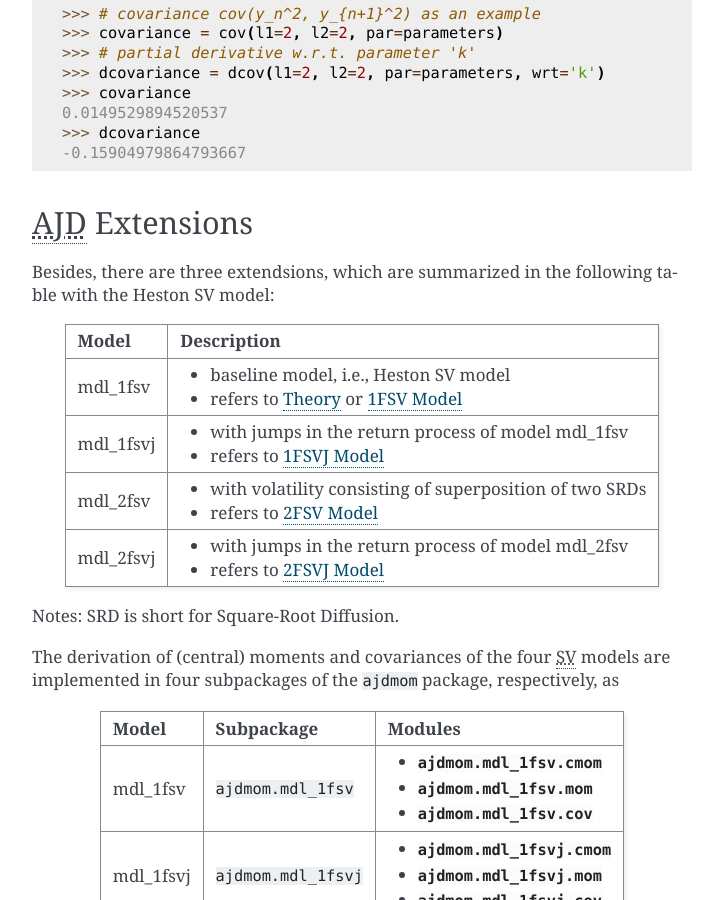
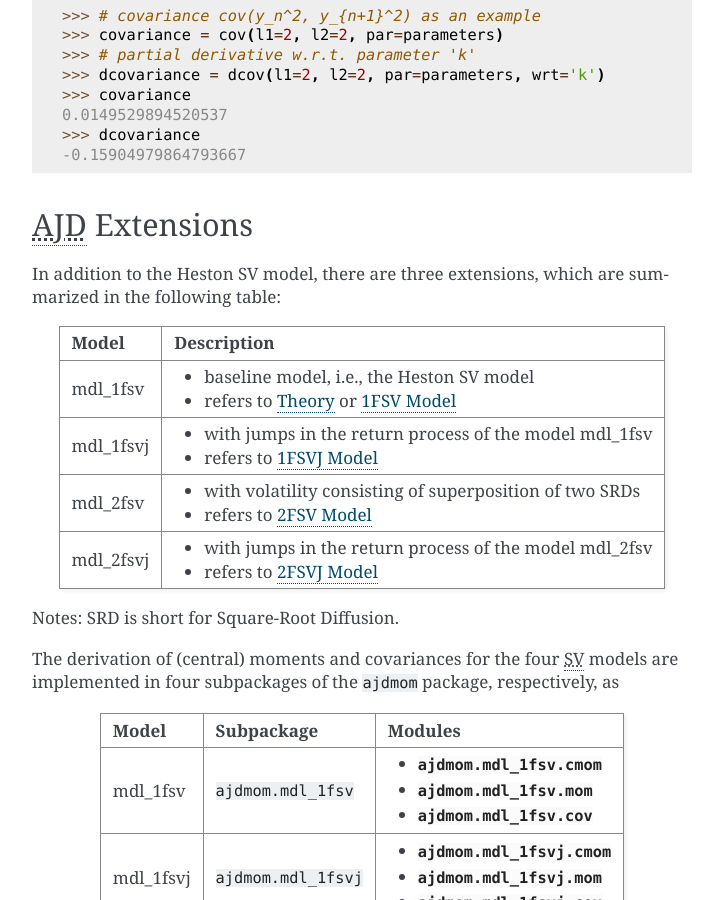
Before and after one commit to xmlongan/ajdmom, a Sphinx documentation site: the page built from docs/source/usage.rst, in a window 1280 px wide and 900 px high, scrolled down 3587 px. Shown: the whole window, without its empty margins (388-1111 px from the left). Built offline with Sphinx 7.4.7, drawn with Linux system fonts in a browser that asks for light colours; some of the changed text lies outside the part shown.

Commit message:
update the README.md and three files in the docs directory, i.e., index.rst, theory.rst, usage.rst.

```diff
--- a/docs/source/usage.rst
+++ b/docs/source/usage.rst
@@ -3,8 +3,7 @@
 ============
 
 Currently, the ``adjmom`` package supports the auto-derivation of moment,
-central moment
-and covariance formulas of any order of
+central moment and covariance formulas of any order for
 Heston :abbr:`SV(Stochastic Volatility)` Model,
 a typical :abbr:`AJD(Affine Jump Diffusion)` model,
 and its three AJD extensions.
@@ -27,7 +26,7 @@
 ===============================================
 
 The most well-known example of :abbr:`AJD(Affine Jump Diffusion)` model should
-be Heston :abbr:`SV(Stochastic Volatility)` model.
+be the Heston :abbr:`SV(Stochastic Volatility)` model.
 In the ``ajdmom`` package,
 it is treated as the baseline model and described by the following
 :abbr:`SDEs(Stochastic Differential Equations)` [#f1]_ ,
@@ -37,27 +36,27 @@
     dv(t) &= k(\theta - v(t))dt + \sigma_v\sqrt{v(t)}dw^v(t),
 
 where :math:`s(t)` is the asset price at time :math:`t`.
-The details refer to the :doc:`theory` page. The return :math:`y_i` of the
-*i*\ th interval with length :math:`h` is defined as,
+The details refer to the :doc:`theory` page. The return :math:`y_i` over the
+*i*\ th interval of length :math:`h` is defined as,
 
 .. math::
    y_i \triangleq \log s(ih) - \log s((i-1)h).
 
-Heston SV model is implemented in the ``mdl_1fsv`` subpackage of the ``ajdmom``
-package.
+The derivation for the Heston SV model is implemented in the ``mdl_1fsv``
+subpackage of the ``ajdmom`` package.
 
 Formula Deriving
 ===================
 
 The moment and covariance formulas are encoded in objects of class
-:py:class:`~ajdmom.poly.Poly` which is a customized dictionary data structure,
-and derived from the
+:py:class:`~ajdmom.poly.Poly` which is a customized dictionary data structure
+derived from the
 :class:`~collections.UserDict` class in the Python Standard Library
 `collections <https://docs.python.org/3/library/collections.html>`_.
 
 **Moment Formulas**
 
-To get the formula of the first moment :math:`E[y_n]`:
+To get the formula for the first moment :math:`E[y_n]`:
 
 >>> from ajdmom import mdl_1fsv # mdl_1fsv -> mdl_1fsvj, mdl_2fsv, mdl_2fsvj
 >>> from pprint import pprint
@@ -86,7 +85,7 @@
    \left(\sqrt{1-\rho^2}\right)^0,
 
 respectively. Adding together the two terms reproduces the first moment of
-Heston SV model, i.e., :math:`E[y_n] = (\mu-\theta/2)h`.
+the Heston SV model, i.e., :math:`E[y_n] = (\mu-\theta/2)h`.
 
 **Covariance Formulas**
 
@@ -95,7 +94,7 @@
 :math:`(l_1,l_2)`, i.e.,
 :math:`cov(y_n^{l_1}, y_{n+1}^{l_2})`.
 
-To derive the formula of covariance :math:`cov(y_n^2,y_{n+1})`:
+To derive the formula for the covariance :math:`cov(y_n^2,y_{n+1})`:
 
 >>> from ajdmom import mdl_1fsv # mdl_1fsv -> mdl_1fsvj, mdl_2fsv, mdl_2fsvj
 >>> from pprint import pprint
@@ -194,28 +193,28 @@
 :abbr:`AJD(Affine Jump Diffusion)` Extensions
 ==============================================
 
-Besides, there are three extendsions, which are summarized in the
-following table with the Heston SV model:
+In addition to the Heston SV model, there are three extensions, which are
+summarized in the following table:
 
 +------------+----------------------------------------------------------+
 | Model      |    Description                                           |
 +============+==========================================================+
-|mdl_1fsv    | - baseline model, i.e., Heston SV model                  |
+|mdl_1fsv    | - baseline model, i.e., the Heston SV model              |
 |            | - refers to :doc:`theory` or :doc:`1fsv`                 |
 +------------+----------------------------------------------------------+
-|mdl_1fsvj   | - with jumps in the return process of model mdl_1fsv     |
+|mdl_1fsvj   | - with jumps in the return process of the model mdl_1fsv |
 |            | - refers to :doc:`1fsvj`                                 |
 +------------+----------------------------------------------------------+
 |mdl_2fsv    | - with volatility consisting of superposition of two SRDs|
 |            | - refers to :doc:`2fsv`                                  |
 +------------+----------------------------------------------------------+
-|mdl_2fsvj   | - with jumps in the return process of model mdl_2fsv     |
+|mdl_2fsvj   | - with jumps in the return process of the model mdl_2fsv |
 |            | - refers to :doc:`2fsvj`                                 |
 +------------+----------------------------------------------------------+
 
 Notes: SRD is short for Square-Root Diffusion.
 
-The derivation of (central) moments and covariances of the four
+The derivation of (central) moments and covariances for the four
 :abbr:`SV(Stochastic Volatility)` models are
 implemented in four subpackages of the :code:`ajdmom` package,
 respectively, as
```
Also changed, not shown: README.md (+23 -15 lines), docs/source/index.rst (+4 -3 lines), docs/source/theory.rst (+18 -12 lines).
